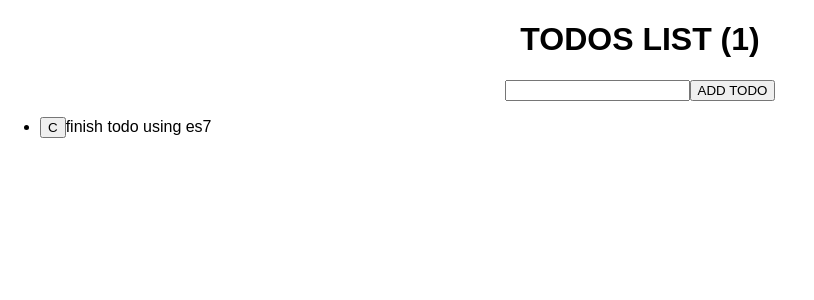
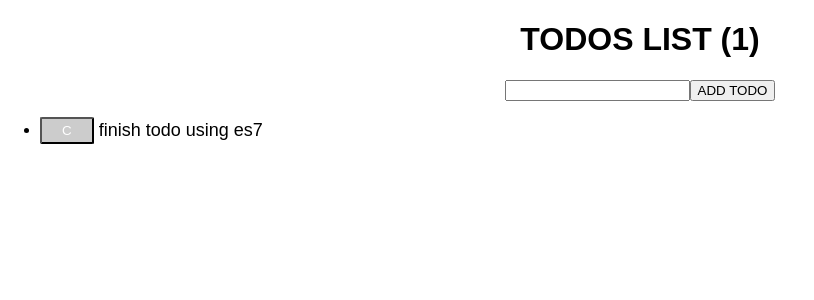
Before and after one commit to alfruiz/zona18, a React app: page / in a window 1280 px wide. Shown: the top 300 px of the page, without its empty margins (0-814 px from the left). Built offline with nearby package versions, Linux system fonts and the light colour scheme.

Commit message:
updating styles with CSS module

```diff
--- a/config/webpack.config.dev.js
+++ b/config/webpack.config.dev.js
@@ -164,6 +164,8 @@ module.exports = {
                 loader: require.resolve('css-loader'),
                 options: {
                   importLoaders: 1,
+                  modules: true,
+                  localIdentName: '[path][name]__[local]--[hash:base64:5]'
                 },
               },
               {
--- a/config/webpack.config.prod.js
+++ b/config/webpack.config.prod.js
@@ -43,7 +43,7 @@ const cssFilename = 'static/css/[name].[contenthash:8].css';
 // To have this structure working with relative paths, we have to use custom options.
 const extractTextPluginOptions = shouldUseRelativeAssetPaths
   ? // Making sure that the publicPath goes back to to build folder.
-    { publicPath: Array(cssFilename.split('/').length).join('../') }
+  { publicPath: Array(cssFilename.split('/').length).join('../') }
   : {};
 
 // This is the production configuration.
@@ -183,6 +183,8 @@ module.exports = {
                         importLoaders: 1,
                         minimize: true,
                         sourceMap: shouldUseSourceMap,
+                        modules: true,
+                        localIdentName: '[path][name]__[local]--[hash:base64:5]'
                       },
                     },
                     {
--- a/src/App.css
+++ b/src/App.css
@@ -1,7 +1,3 @@
 .App {
     text-align: center;
 }
-
-.App #todo-ul {
-    text-align: left;
-}
--- a/src/App.js
+++ b/src/App.js
@@ -1,5 +1,5 @@
 import React, { Component } from 'react';
-import './App.css';
+import styles from './App.css';
 
 // Components
 import TodoList from './components/todo-list/';
@@ -22,10 +22,6 @@ class App extends Component {
     todos: [
       { label: 'finish todo using es7', id: Date.now() },
     ]
-  }
-
-  componentDidMount() {
-    window.z = this;
   }
 
   // ES7
@@ -61,7 +57,7 @@ class App extends Component {
 
   render() {
     return (
-      <div className="App">
+      <div className={styles.App}>
         <Header number={this.state.todos.length} />
         <TodoForm handleSubmit={this.handleSubmit} inputRef={el => this.inputElement = el} />
         <TodoList handleComplete={this.handleComplete} handleModify={this.handleModify} handleChange={this.handleChange} todos={this.state.todos} />
--- a/src/components/header/index.js
+++ b/src/components/header/index.js
@@ -6,6 +6,7 @@ import React from 'react';
  * 2) it return a view layout
  *
  * Documentation:
+ * @param {number} number
  * @return {JSX}
  * @author Alfonso Ruiz alfonso.ruiz@walmart.com
 */
--- a/src/components/todo-list/index.js
+++ b/src/components/todo-list/index.js
@@ -1,4 +1,6 @@
 import React from 'react';
+
+import styles from './styles.css';
 
 // Components
 import Todo from './../todo/';
@@ -34,7 +36,7 @@ const TodoList = ({ todos = [], handleComplete, handleModify, handleChange }) =>
     });
 
     return (
-        <ul id="todo-ul">
+        <ul id={styles.todo}>
             {todosView}
         </ul>
     );
--- /dev/null
+++ b/src/components/todo-list/styles.css
@@ -0,0 +1,3 @@
+#todo {
+    text-align: left;
+}
--- a/src/components/todo/index.js
+++ b/src/components/todo/index.js
@@ -1,4 +1,6 @@
-import React, { Component } from 'react';
+import React from 'react';
+
+import styles from './styles.css';
 
 /**
  * component TODO
@@ -12,51 +14,27 @@ import React, { Component } from 'react';
  * @return {JSX}
  * @author Alfonso Ruiz alfonso.ruiz@walmart.com
  */
-class Todo extends Component {
-    state = {
-        hover: false,
-    };
-
-    handleHover = () => {
-        const hover = !this.state.hover;
-        this.setState({ hover });
-    }
-
-    render() {
-
-        const { handleComplete, handleModify, handleChange, index, ...todo } = this.props;
+const Todo = ({ handleComplete, handleModify, handleChange, index, ...todo }) => {
 
     let todoView;
     if (todo.toModify) {
         todoView = [
-                <span key="todo-input">
-                    <input type="text" value={todo.label} onChange={(event) => { handleChange(event, index); }} />
+            <span
+                key="todo-input"
+                className={styles.label}
+            >
+                <input className={styles.todoInput} type="text" value={todo.label} onChange={(event) => { handleChange(event, index); }} />
             </span>
         ];
     } else {
-            let style = {
-                style:
-                    {
-                        'textDecoration':
-                            `${
-                            todo.complete ?
-                                'line-through' :
-                                (
-                                    this.state.hover ?
-                                        'underline' :
-                                        'none'
-                                )
-                            }`
-                    }
-            };
+        const labelStyle = [styles.label];
+        if (todo.complete) labelStyle.push(styles.labelComplete);
 
         todoView = [
             <span
                 key="todo-input"
-                    {...style}
                 onClick={() => { handleComplete(index); }}
-                    onMouseEnter={this.handleHover}
-                    onMouseLeave={this.handleHover}
+                className={labelStyle.join(' ')}
             >
                 {todo.label}
             </span>
@@ -66,7 +44,7 @@ class Todo extends Component {
 
     todoView.unshift(
         <span key="todo-button">
-                <button onClick={() => { handleModify(index); }}>C</button>
+            <button className={styles.todoButton} onClick={() => { handleModify(index); }}>C</button>
         </span>
     );
 
@@ -78,6 +56,5 @@ class Todo extends Component {
         </li>
     );
 }
-}
 
 export default Todo;
--- a/src/components/todo/styles.css
+++ b/src/components/todo/styles.css
@@ -1 +1,28 @@
-.todo {}
+.label {
+    margin-left: 5px;
+    font-size: 18px;
+    text-decoration: none;
+    vertical-align: middle;
+}
+
+.labelComplete {
+    text-decoration: line-through !important;
+}
+
+.label:hover {
+    text-decoration: underline;
+}
+
+.todoInput {
+    font-size: 17.5px;
+    padding: 0;
+    border-width: 0.5px;
+    padding-left: 1px;
+}
+
+.todoButton {
+    background-color: #cccccc;
+    color: white;
+    padding: 4px 20px;
+    border-radius: 5%;
+}
```
Lines whose indentation alone changed are shown as unchanged.
